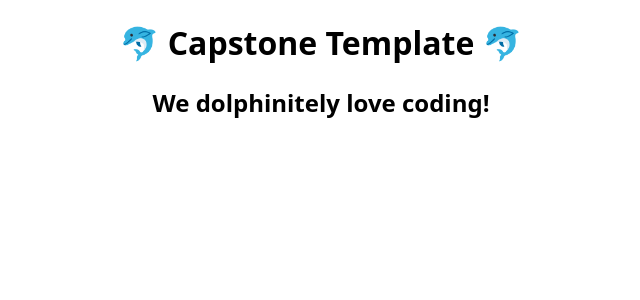
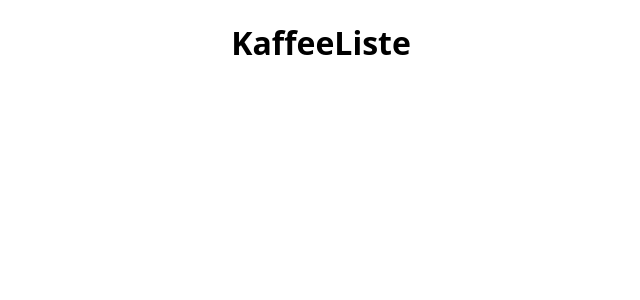
Before and after one commit to TmWgnr/KaffeeNerd, a Next.js app: page / in a window 1280 px wide. Shown: the top 300 px of the page, without its empty margins (319-959 px from the left). Built offline with nearby package versions, Linux system fonts and the light colour scheme.

Commit message:
delete subheading and change heading

```diff
--- a/pages/index.js
+++ b/pages/index.js
@@ -1,11 +1,9 @@
 import Heading from "../components/Heading";
-import SubHeading from "../components/SubHeading";
 
 export default function Home() {
   return (
     <main>
-      <Heading>🐬 Capstone Template 🐬</Heading>
-      <SubHeading>We dolphinitely love coding!</SubHeading>
+      <Heading>KaffeeListe</Heading>
     </main>
   );
 }
```
Also changed, not shown: 1 other file (tests, documents, lock files or other folders).
